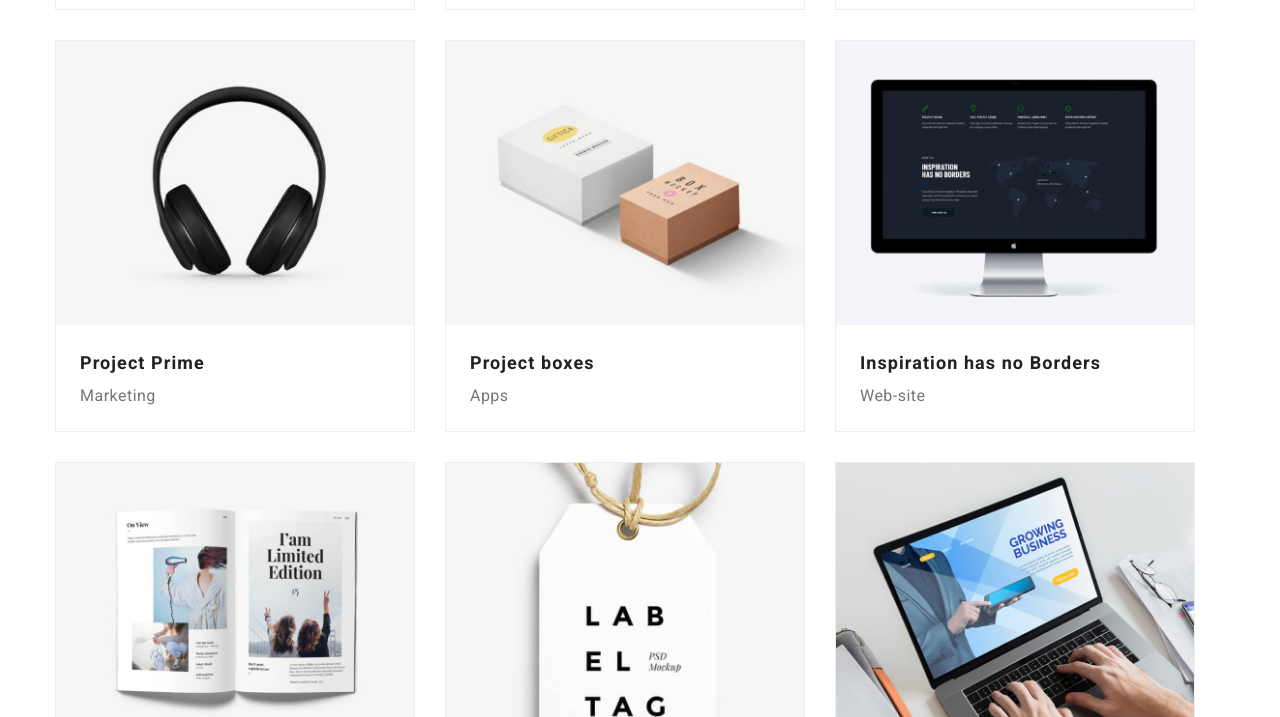
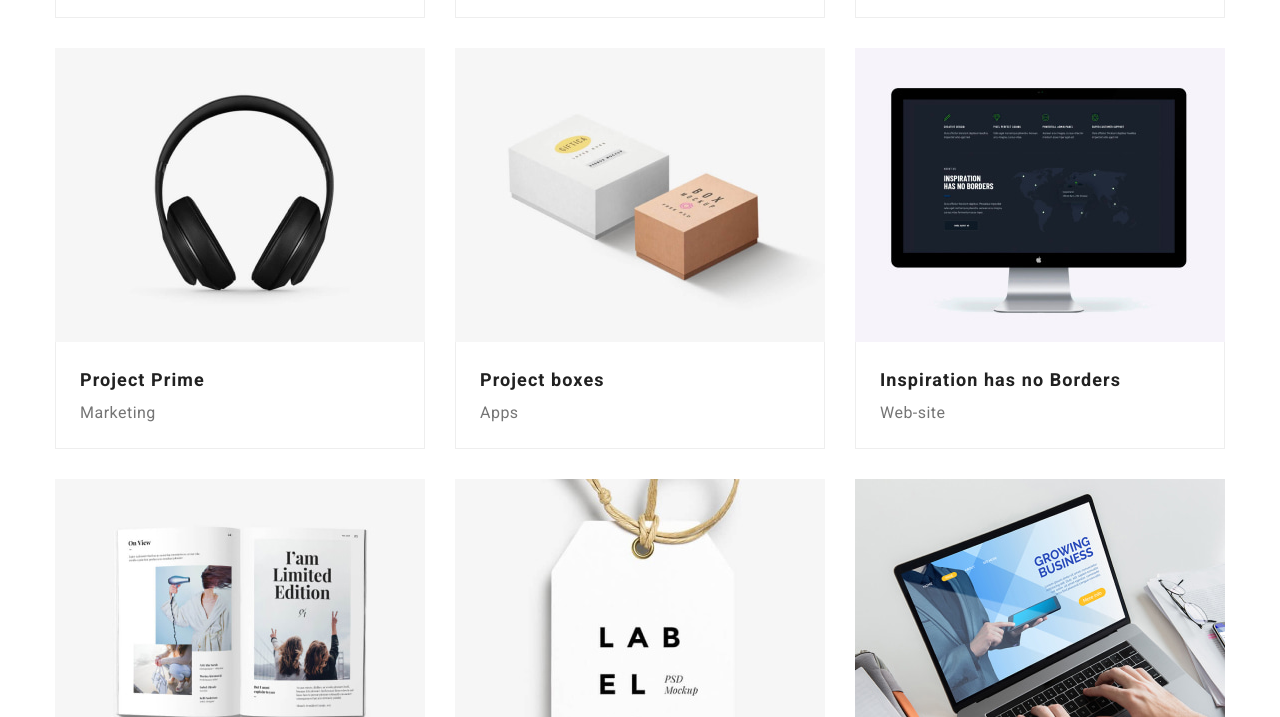
Before and after one commit to florintihi/goit-markup-hw-03, a plain HTML site: page portfolio.html in a window 1280 px wide. Shown: the part 652-1369 px from the top of the page. Drawn offline with nearby package versions, Linux system fonts and the light colour scheme.

Commit message:
fixed cards gap

```diff
--- a/css/styles.css
+++ b/css/styles.css
@@ -53,7 +53,6 @@ img {
 	display: flex;
 	gap: 50px;
 	margin-left: 93px;
-	/* padding: 24px 0; */
 }
 
 .header-info {
@@ -190,8 +189,6 @@ a.current {
 /* Our team section */
 .team-section {
 	background-color:#F5F4FA ;
-	/* display: flex;
-	justify-content: center; */
 }
 
 .team-cards {
@@ -332,16 +329,13 @@ a.current {
 .portfolio-cards {
 	display: flex;
 	flex-wrap: wrap;
-	gap: 30px 30px;
-
-}
-
-.portfolio-card {
-	border: 1px solid #EEEEEE;
-	flex-basis: calc((100% - 3*30px)/3);
+	width: 100%;
+	gap: 30px;
 }
 
 .portfolio-card-info {
+	border: 1px solid #EEEEEE;
+	border-top: 0px;
 	padding: 20px 24px ;
 }
 
```
